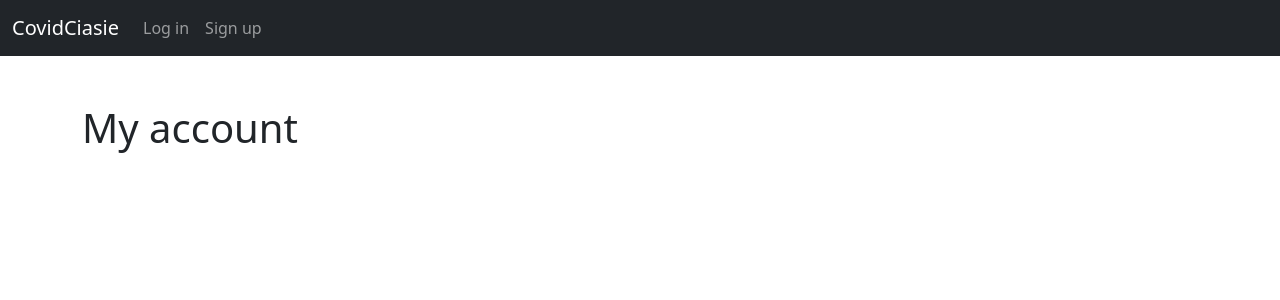
After one commit to VaaAbt/CovidCiasie, a PHP site: template src/View/account.html.twig in a window 1280 px wide. The commit adds this page. Shown: the top 300 px of the page. Run offline with PHP 8.4, Linux system fonts and the light colour scheme; the template is opened without the code that fills it, so the values that code supplies are empty; some libraries are stand-ins or nearby versions.

Commit message:
feat: add basic account routes

```diff
--- /dev/null
+++ b/src/View/account.html.twig
@@ -0,0 +1,6 @@
+{% extends 'template/base.html.twig' %}
+{% block content %}
+    <div class="container-sm mt-5">
+        <h1 class="mb-4">My account</h1>
+    </div>
+{% endblock %}
--- a/src/View/template/base.html.twig
+++ b/src/View/template/base.html.twig
@@ -5,7 +5,6 @@
         <meta http-equiv="X-UA-Compatible" content="IE=edge">
         <meta name="viewport" content="width=device-width, initial-scale=1.0">
         <title>Covid Ciasie</title>
-        <link rel="stylesheet" href="/css/style.css">
         <link rel="stylesheet" href="/css/bootstrap.min.css">
         <script defer src="/js/bootstrap.bundle.min.js"></script>
     </head>
@@ -28,6 +27,9 @@
                             </li>
                         {% else %}
                             <li class="nav-item">
+                                <a class="nav-link" href="/account">My account</a>
+                            </li>
+                            <li class="nav-item">
                                 <a class="nav-link" href="/logout">Log out</a>
                             </li>
                         {% endif %}
--- a/src/routes.php
+++ b/src/routes.php
@@ -1,6 +1,7 @@
 <?php
 /** @var App $app */
 
+use App\Controller\AccountController;
 use App\Controller\AuthController;
 use App\Controller\HomeController;
 use App\Controller\MessageController;
@@ -27,3 +28,6 @@ $app->post('/signup', [AuthController::class, 'signup']);
 
 // logout
 $app->get('/logout', [AuthController::class, 'logout']);
+
+// account
+$app->get('/account', [AccountController::class, 'accountView']);
```
Also changed, not shown: src/Controller/AccountController.php (added, +14 -0 lines).
